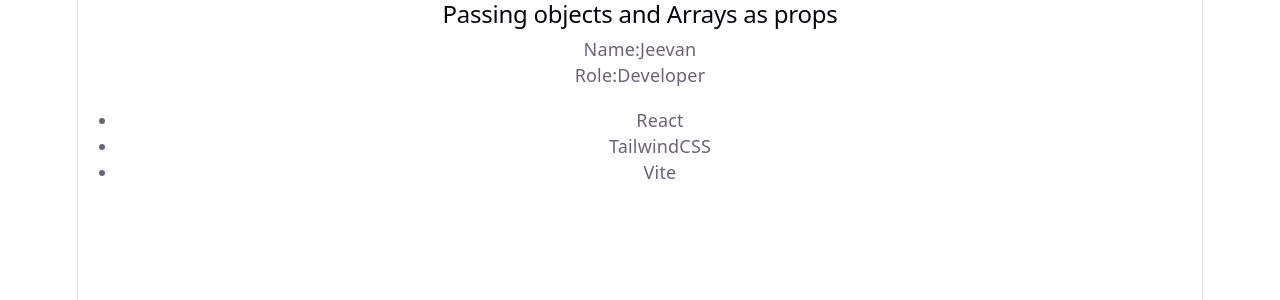
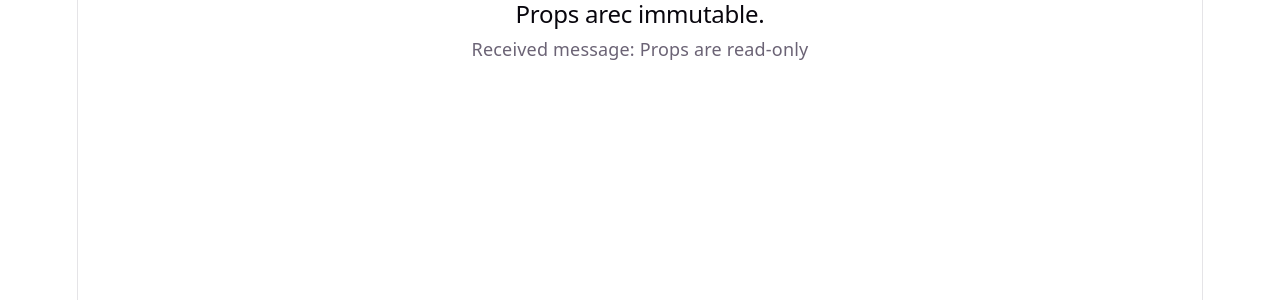
Before and after one commit to varshithym/MERN_Stu_FebMay26Mys, a React (Vite) app in the folder W9/D2/prop-example-app/: page / in a window 1280 px wide. Shown: the top 300 px of the page. Built offline with nearby package versions, Linux system fonts and the light colour scheme.

Commit message:
<PropsImmutability/>

```diff
--- a/W9/D2/prop-example-app/src/App.jsx
+++ b/W9/D2/prop-example-app/src/App.jsx
@@ -6,7 +6,7 @@ import { useState } from 'react'
 // import{SharedStateParent} from './components/P5'
 // import{CompositionDemo} from './components/P6'
 import{ObjectsAndArrayProps} from './components/P7'
-
+import { PropsImmutability } from './components/P8'
 
 import './App.css'
 
@@ -20,7 +20,8 @@ function App() {
     {/* <PropDrillingDemo/> */}
     {/* <SharedStateParent/> */}
     {/* <CompositionDemo/> */}
-    <ObjectsAndArrayProps/>
+    {/* <ObjectsAndArrayProps/> */}
+    <PropsImmutability/>
     </>
   )
 }
```
